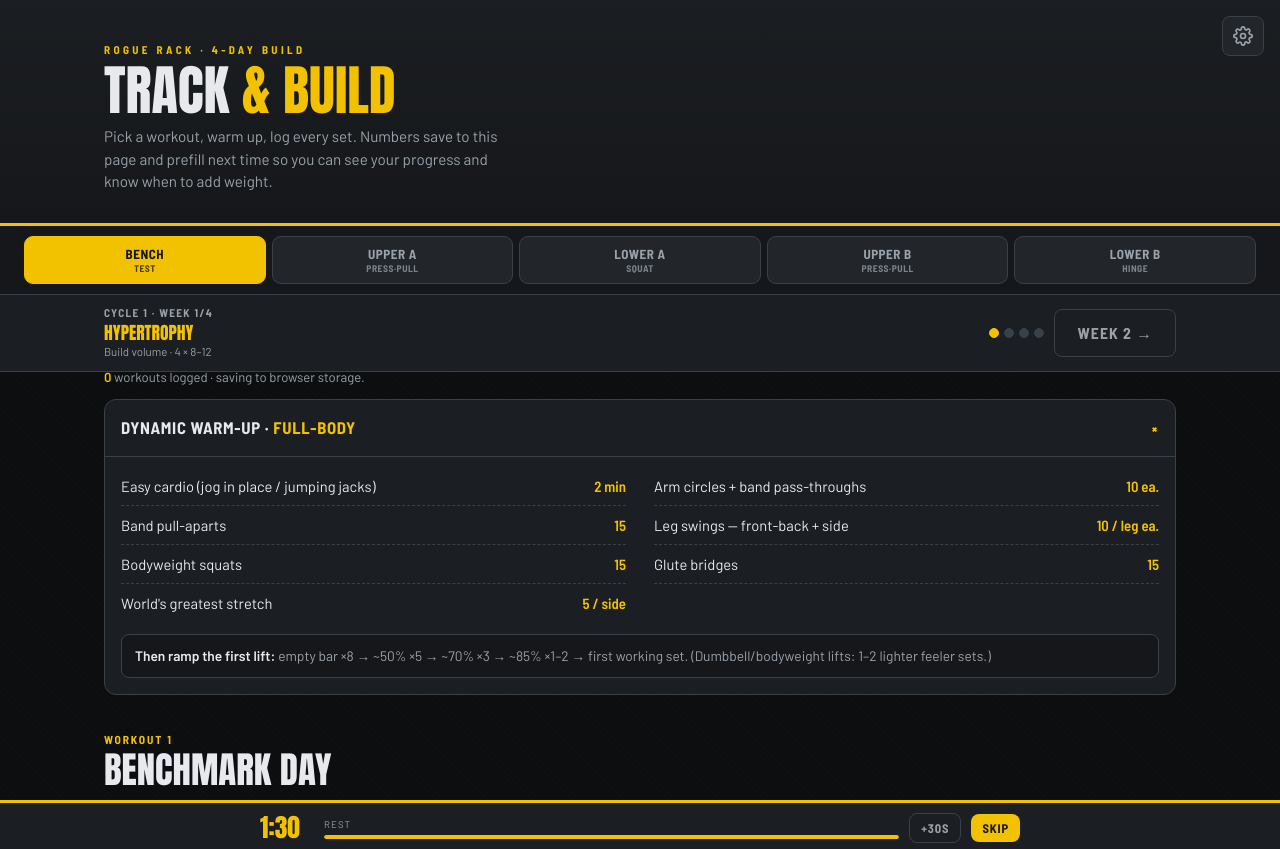
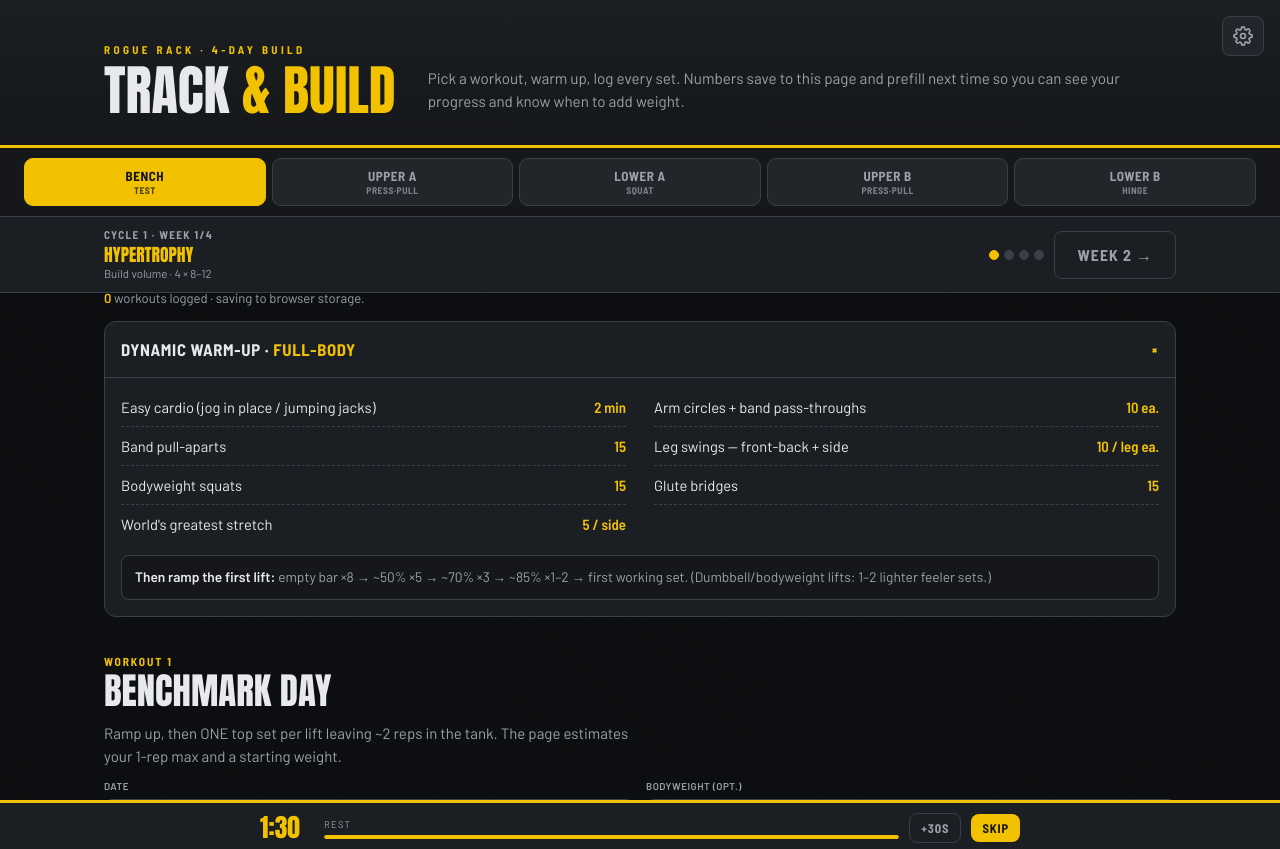
Before and after one commit to mvarnadoWECC/home-gym-tracker, a website: page index.html in a window 1280 px wide. Shown: the top 849 px of the page. Drawn offline with Linux system fonts and the light colour scheme.

Commit message:
Desktop header: place subtitle to the right of the title
Uses CSS grid at >=720px so kicker spans full width, h1 sits left,
and .sub fills the remaining space beside it. Mobile layout unchanged.

Co-Authored-By: Claude Sonnet 4.6 <noreply@anthropic.com>

```diff
--- a/css/styles.css
+++ b/css/styles.css
@@ -198,6 +198,10 @@
   @media (min-width:720px){
     .wrap{max-width:900px;padding:0 24px;}
     header{padding:42px 24px 30px;}
+    header .wrap{display:grid;grid-template-columns:auto 1fr;align-items:center;column-gap:32px;}
+    header .kicker{grid-column:1/-1;}
+    header h1{white-space:nowrap;}
+    header .sub{margin-top:0;max-width:none;}
     .picker-inner{padding:0 24px;justify-content:center;}
     .week-inner{max-width:900px;padding:10px 24px;}
 
```
